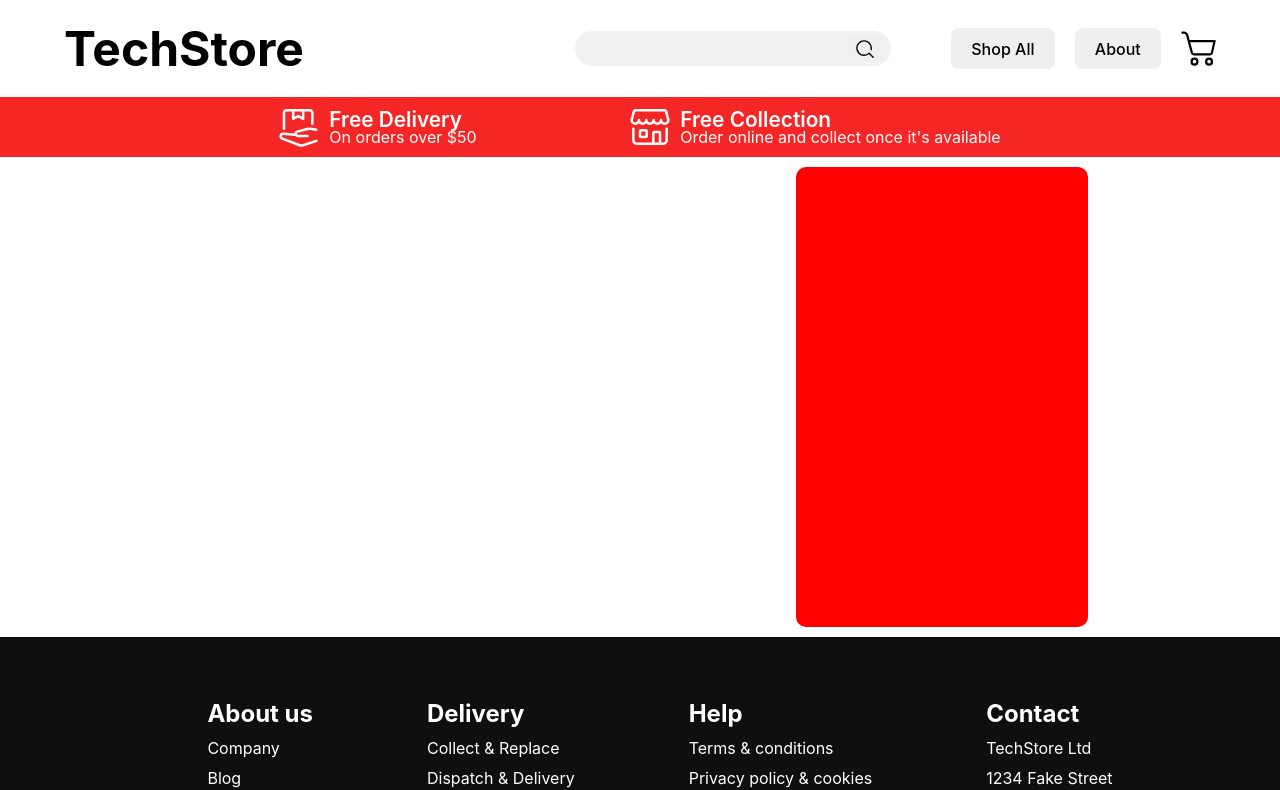
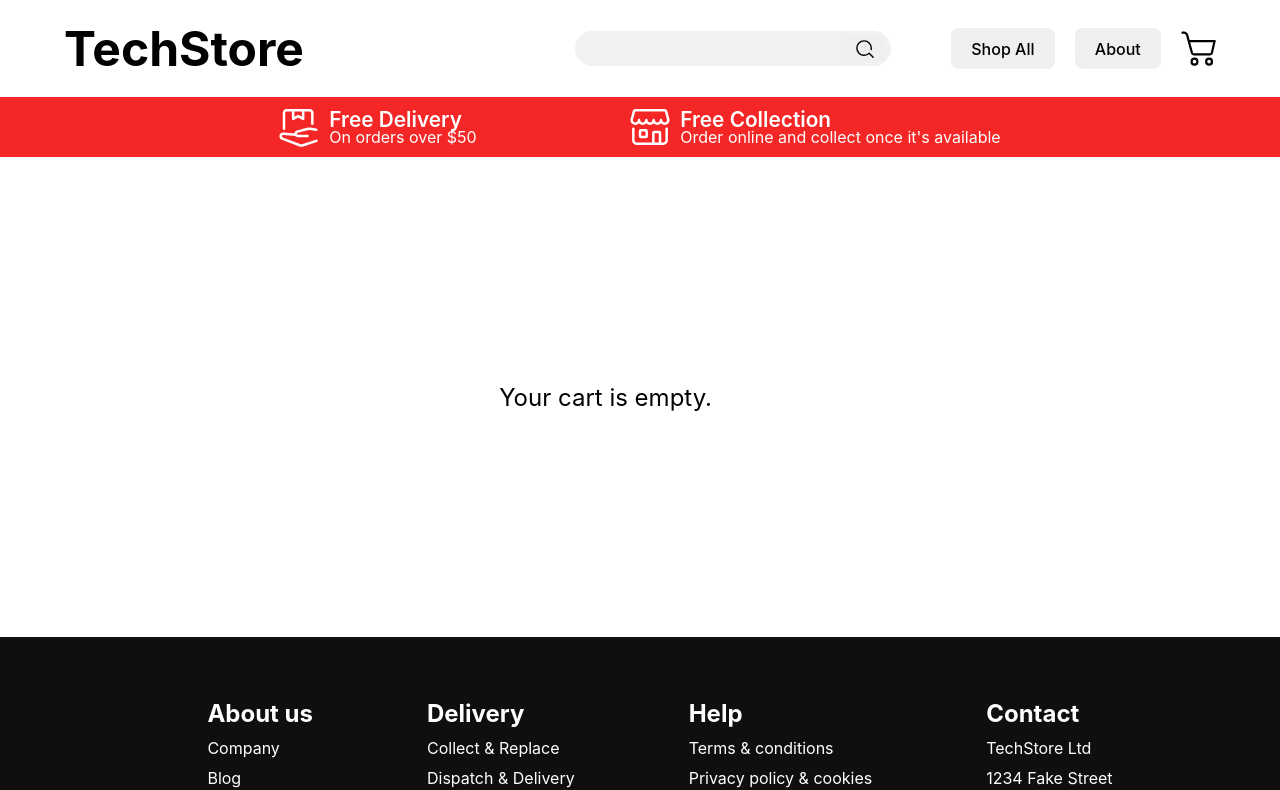
Before and after one commit to guskirb/shopping-cartTOP, a React (Vite) app: page /checkout in a window 1280 px wide. Shown: the top 790 px of the page. Built offline with nearby package versions, Linux system fonts and the light colour scheme.

Commit message:
Add & remove product function

```diff
--- a/src/App.jsx
+++ b/src/App.jsx
@@ -22,15 +22,35 @@ function App() {
       if (element.item.id === parseInt(e.target.id)) {
         element.amount++;
         duplicate = true;
-        setCart([...cart])
+        setCart([...cart]);
       }
     });
 
     if (!duplicate) {
       setCart([...cart, { item, amount: 1 }]);
     }
+  }
 
-    console.log(cart);
+  function addAmount(e) {
+    cart.forEach((element) => {
+      if (element.item.id === parseInt(e.target.id)) {
+        element.amount++;
+        setCart([...cart]);
+      }
+    })
+  }
+
+  function removeAmount(e) {
+    cart.forEach((element) => {
+      if (element.item.id === parseInt(e.target.id)) {
+        if (element.amount === 1){
+          cart.splice(cart.indexOf(element), 1)
+          setCart([...cart]);
+        }
+        element.amount--;
+        setCart([...cart]);
+      }
+    });
   }
 
   const router = createBrowserRouter([
@@ -81,6 +101,8 @@ function App() {
           search={search}
           cart={cart}
           handleSetCart={handleSetCart}
+          addAmount={addAmount}
+          removeAmount={removeAmount}
         />
       ),
     },
--- a/src/Navigation/Cart.jsx
+++ b/src/Navigation/Cart.jsx
@@ -10,11 +10,27 @@ function Cart({
   search,
   cart,
   handleSetCart,
+  addAmount,
+  removeAmount,
 }) {
   const listCart = cart.map((item) => (
     <div className={styles.cartItem} key={item.item.id}>
       <img src={item.item.image}></img>
-      <h2>{item.item.title}</h2>
+      <div>
+        <h2>{item.item.title}</h2>
+        <div className={styles.cartPrice}>
+          <div className={styles.quantity}>
+            <button id={item.item.id} onClick={removeAmount}>
+              -
+            </button>
+            <h2>{item.amount}</h2>
+            <button id={item.item.id} onClick={addAmount}>
+              +
+            </button>
+          </div>
+          <h2>{"$" + item.item.price * item.amount + ".00"}</h2>
+        </div>
+      </div>
     </div>
   ));
 
@@ -28,12 +44,14 @@ function Cart({
       />
       <Shipping />
       <div className={styles.checkoutContainer}>
-        <div className={styles.cartContainer}>
-          {cart.length === 0 ? <p>Cart Empty</p> : <>{listCart}</>}
-        </div>
-        <div className={styles.checkout}>
-
-        </div>
+        {cart.length === 0 ? (
+          <p className={styles.emptyMessage}>Your cart is empty.</p>
+        ) : (
+          <>
+            <div className={styles.cartContainer}>{listCart}</div>
+            <div className={styles.checkout} />
+          </>
+        )}
       </div>
       <Footer />
     </>
--- a/src/Navigation/Navigation.jsx
+++ b/src/Navigation/Navigation.jsx
@@ -43,8 +43,10 @@ function Navigation({ handleSearch, search, cart, handleSetCart }) {
         <button>About</button>
         <Link to="/checkout">
           <div className={styles.shoppingCart}></div>
+          {cartAmount !== 0 && (
+            <div className={styles.cartNum}>{cartAmount}</div>
+          )}
         </Link>
-        {cartAmount !== 0 && <div className={styles.cartNum}>{cartAmount}</div>}
       </div>
     </>
   );
--- a/src/Products/Products.jsx
+++ b/src/Products/Products.jsx
@@ -28,6 +28,8 @@ function Products({
       .then((res) => res.json())
       .then((data) => setProducts(data.products))
       .finally(setLoading(false));
+
+    return setProducts([]);
   }, [params]);
 
   useEffect(() => {
```
